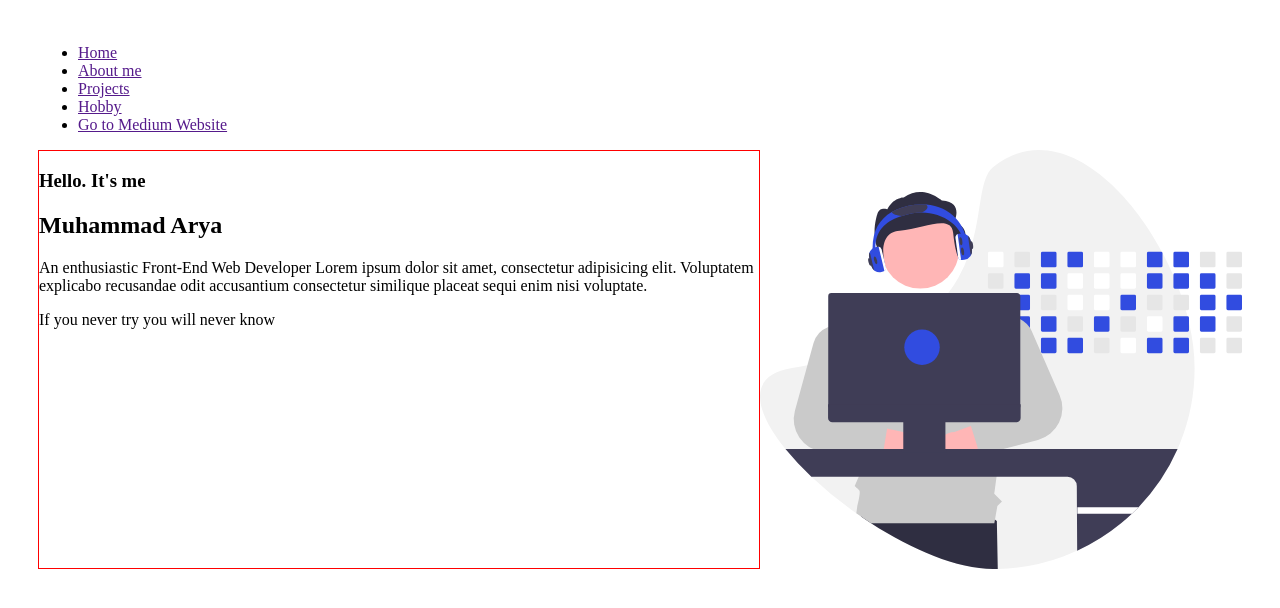
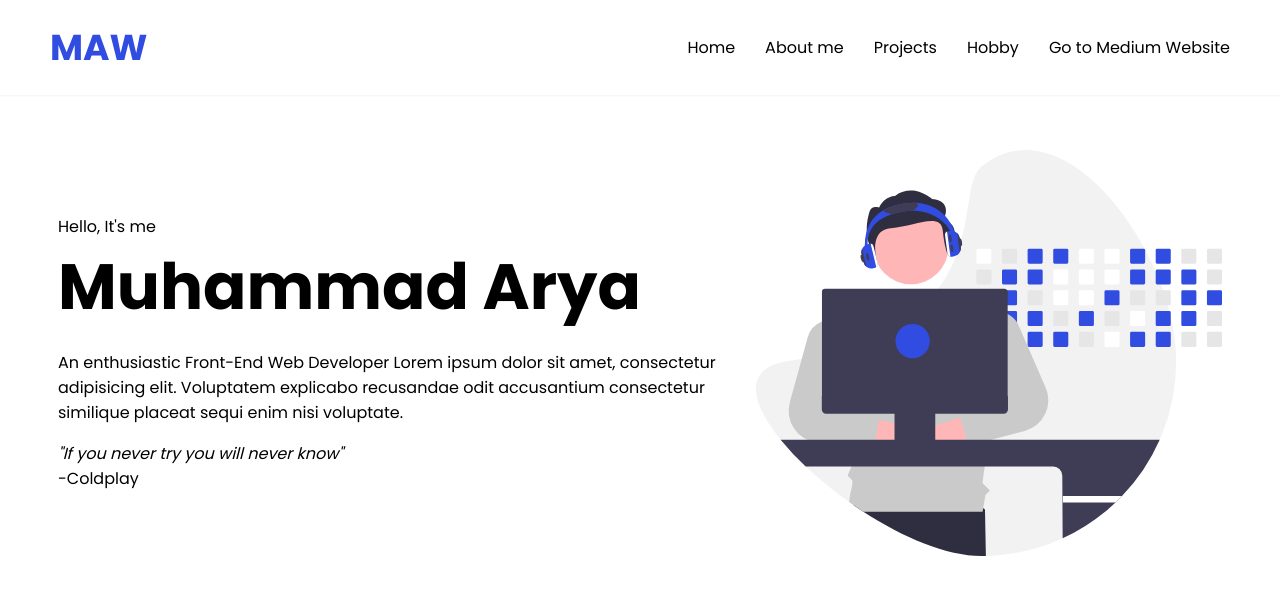
Before and after one commit to aryamuhammad/personal-website-1.0, a plain HTML site: page index.html in a window 1280 px wide. Drawn offline with Linux system fonts and the light colour scheme.

Commit message:
finishing navbar and page 1

```diff
--- a/index.html
+++ b/index.html
@@ -4,16 +4,71 @@
     <meta charset="UTF-8" />
     <meta http-equiv="X-UA-Compatible" content="IE=edge" />
     <meta name="viewport" content="width=device-width, initial-scale=1.0" />
+    <link rel="preconnect" href="https://fonts.googleapis.com" />
+    <link rel="preconnect" href="https://fonts.gstatic.com" crossorigin />
+    <link
+      href="https://fonts.googleapis.com/css2?family=Poppins:wght@400;700&display=swap"
+      rel="stylesheet"
+    />
     <title>Belajar HTML</title>
     <style>
-      body {
-        padding: 20px 30px;
+        body {
+            height: 1000px;
+        }
+      body > * {
+        margin: 0;
+        padding: 0;
+        box-sizing: border-box;
+        font-family: "Poppins", sans-serif;
+      }
+      body a {
+        text-decoration: none;
+      }
+      nav {
+        padding: 0px 50px;
+        position: fixed;
+        background-color: white;
+        box-shadow: 0 1px 2px 0 rgb(0 0 0 / 0.05);
+        top: 0;
+        left: 0;
+        width: 100%;
+        display: flex;
+        justify-content: space-between;
+        align-items: center;
+        /* border: 1px solid black; */
+        margin-bottom: 50px;
+      }
+      nav h1 a {
+        font-size: 36px;
+        color: #314ce0;
+        /* border: 1px solid black; */
+      }
+      nav ul {
+        display: flex;
+        gap: 30px;
+        list-style: none;
+        /* border: 1px solid black; */
+      }
+      nav ul li a {
+        color: black;
+      }
+      nav ul li a:hover {
+        border-bottom: 1px solid black;
       }
       .page-1 {
+        margin-top: 150px;
         display: flex;
+        align-items: center;
+        gap: 20px;
+        padding: 0px 50px;
+        /* border: 10px solid red; */
       }
       .page-1 div {
-        border: 1px solid red;
+        /* border: 1px solid red; */
+      }
+      .page-1 div span {
+        font-size: 64px;
+        font-weight: bold;
       }
       .page-1 img {
         width: 40%;
@@ -22,6 +77,7 @@
   </head>
   <body>
     <nav>
+        <h1><a href="">MAW</a></h1>
       <ul>
         <li><a href="">Home</a></li>
         <li><a href="">About me</a></li>
@@ -32,14 +88,12 @@
     </nav>
     <section class="page-1">
       <div>
-        <h3>Hello. It's me</h3>
-        <h1>Muhammad Arya</h1>
-        <p>
+        <p>Hello, It's me<br><span>Muhammad Arya</span></p>
           An enthusiastic Front-End Web Developer Lorem ipsum dolor sit amet,
           consectetur adipisicing elit. Voluptatem explicabo recusandae odit
           accusantium consectetur similique placeat sequi enim nisi voluptate.
         </p>
-        <p>If you never try you will never know</p>
+        <p> <i>"If you never try you will never know"</i> <br>-Coldplay</p>
       </div>
       <img src="img/1.svg" alt="" />
     </section>
```
